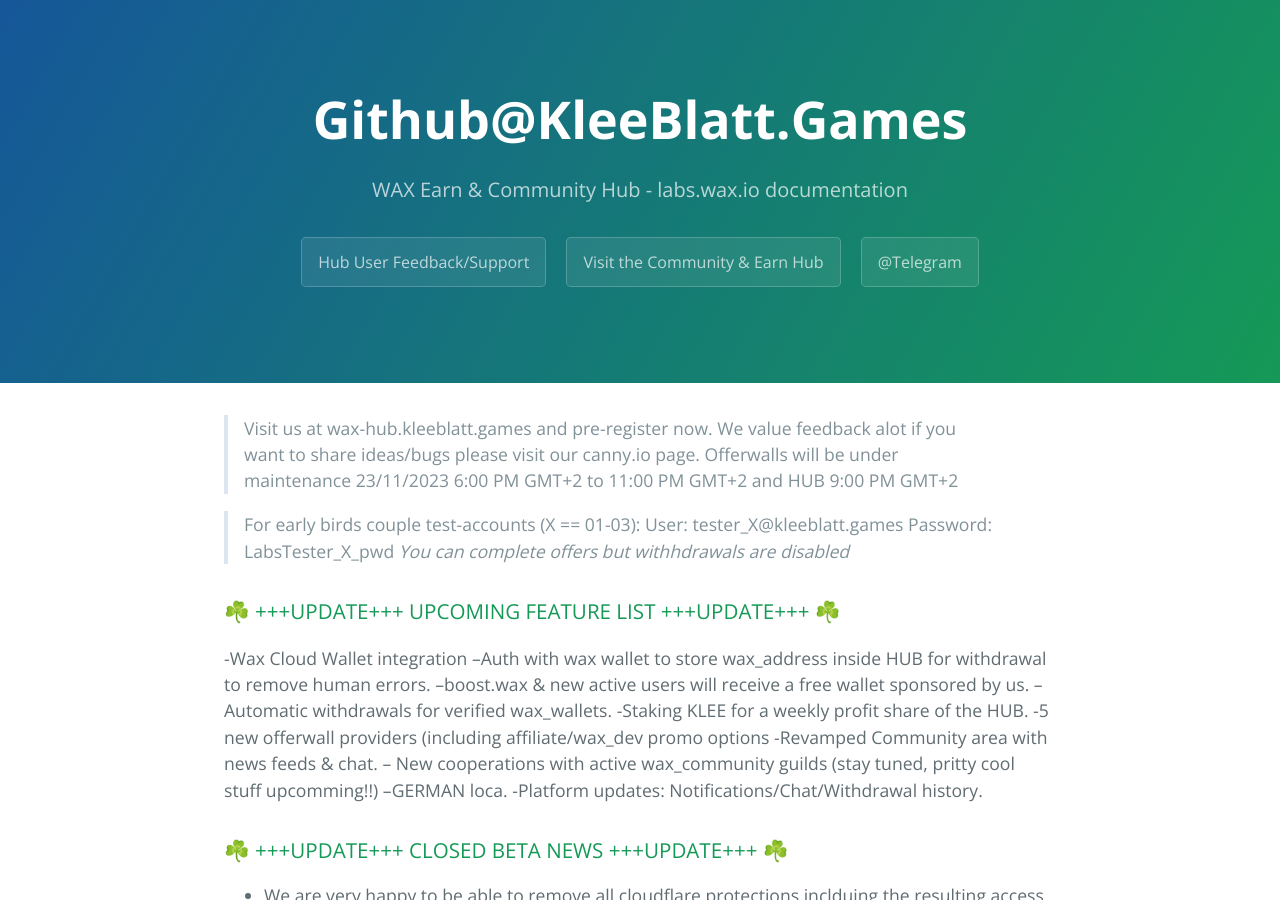
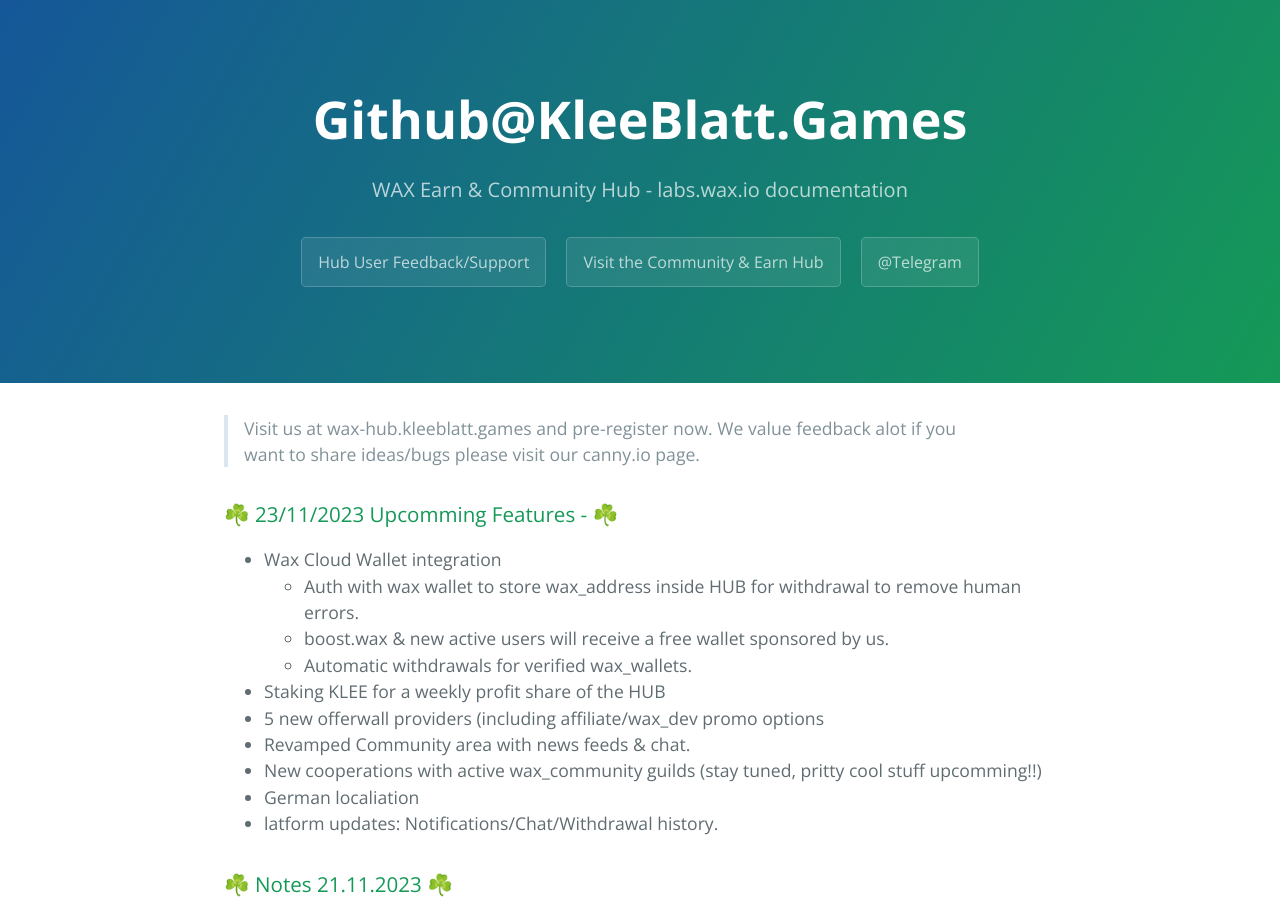
Before and after one commit to KleeblattGames/KleeblattGames.github.io, a Jekyll site: the page built from index.md, in a window 1280 px wide and 900 px high. Built offline with Jekyll 4.4.1, drawn with Linux system fonts in a browser that asks for light colours; comment, search, counter and statistics services are not loaded.

Commit message:
Update index.md

```diff
--- a/index.md
+++ b/index.md
@@ -4,29 +4,23 @@
 
 > Visit us at wax-hub.kleeblatt.games and pre-register now.
 > We value feedback alot if you want to share ideas/bugs please visit our canny.io page.
-> Offerwalls will be under maintenance 23/11/2023 6:00 PM GMT+2 to 11:00 PM GMT+2 and HUB 9:00 PM GMT+2
 
->For early birds couple test-accounts (X == 01-03):
->User: tester_X@kleeblatt.games
->Password: LabsTester_X_pwd
->*You can complete offers but withhdrawals are disabled*
+### ☘️ 23/11/2023 Upcomming Features  - ☘️
 
-### ☘️ +++UPDATE+++ UPCOMING FEATURE LIST +++UPDATE+++ ☘️
-
--Wax Cloud Wallet integration
---Auth with wax wallet to store wax_address inside HUB for withdrawal to remove human errors.
---boost.wax & new active users will receive a free wallet sponsored by us.
---Automatic withdrawals for verified wax_wallets.
--Staking KLEE for a weekly profit share of the HUB.
--5 new offerwall providers (including affiliate/wax_dev promo options
--Revamped Community area with news feeds & chat.
--- New cooperations with active wax_community guilds (stay tuned, pritty cool stuff upcomming!!)
---GERMAN loca.
--Platform updates: Notifications/Chat/Withdrawal history.
+- Wax Cloud Wallet integration
+  - Auth with wax wallet to store wax_address inside HUB for withdrawal to remove human errors.
+  - boost.wax & new active users will receive a free wallet sponsored by us.
+  - Automatic withdrawals for verified wax_wallets.
+- Staking KLEE for a weekly profit share of the HUB
+- 5 new offerwall providers (including affiliate/wax_dev promo options
+- Revamped Community area with news feeds & chat.
+ - New cooperations with active wax_community guilds (stay tuned, pritty cool stuff upcomming!!)
+ - German localiation
+ - latform updates: Notifications/Chat/Withdrawal history.
 
 
 
-### ☘️ +++UPDATE+++ CLOSED BETA NEWS +++UPDATE+++ ☘️
+### ☘️ Notes 21.11.2023 ☘️
 
 - We are very happy to be able to remove all cloudflare protections inclduing the resulting access limitations for the Hub. Please be aware that at some locations it may take up to 48hours to propagate the changes to the world wide web.
 - Access on https://waxhub.kleeblatt.game. You can directly Pre-Register on the website, we will unlock the accounts in waves. :)
```
